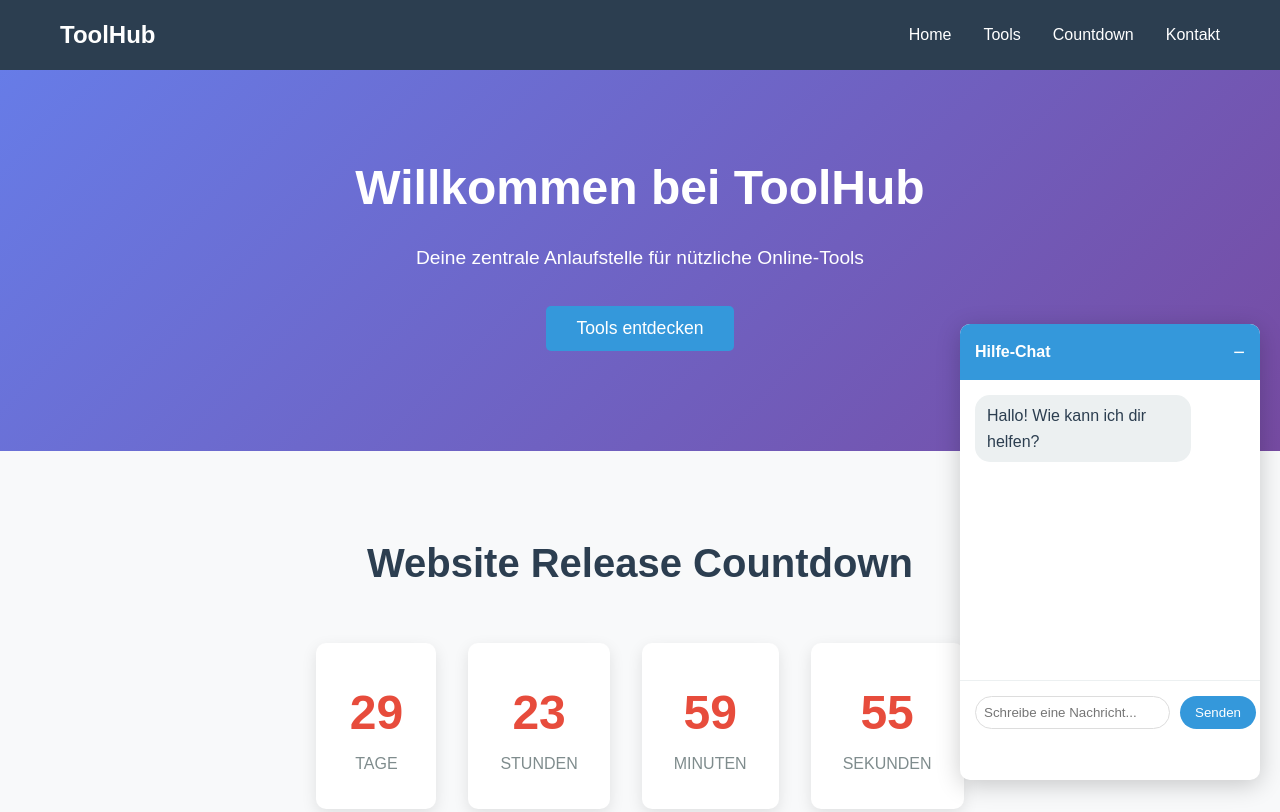
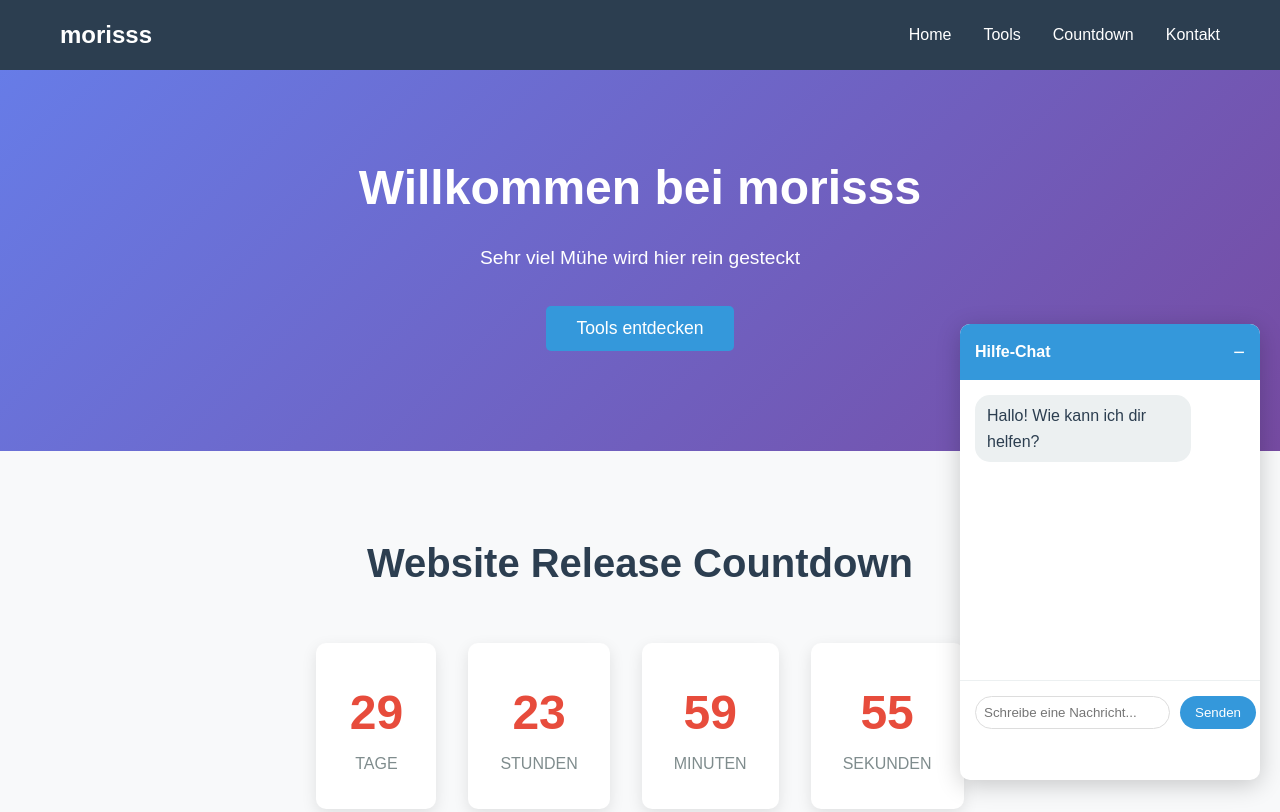
Before and after one commit to m0risss/beste_klasse7-3, a plain HTML site: page index.html in a window 1280 px wide. Shown: the top 812 px of the page. Drawn offline with Linux system fonts and the light colour scheme.

Commit message:
Update index.html

```diff
--- a/index.html
+++ b/index.html
@@ -3,7 +3,7 @@
 <head>
     <meta charset="UTF-8">
     <meta name="viewport" content="width=device-width, initial-scale=1.0">
-    <title>Meine Tool-Website</title>
+    <title>hier entsteht was großes...</title>
     <link rel="stylesheet" href="styles.css">
     <link href="https://cdnjs.cloudflare.com/ajax/libs/font-awesome/6.0.0/css/all.min.css" rel="stylesheet">
 </head>
@@ -12,7 +12,7 @@
     <header>
         <nav>
             <div class="logo">
-                <h2>ToolHub</h2>
+                <h2>morisss</h2>
             </div>
             <ul class="nav-links">
                 <li><a href="#home">Home</a></li>
@@ -26,8 +26,8 @@
     <!-- Hero Section -->
     <section id="home" class="hero">
         <div class="hero-content">
-            <h1>Willkommen bei ToolHub</h1>
-            <p>Deine zentrale Anlaufstelle für nützliche Online-Tools</p>
+            <h1>Willkommen bei morisss</h1>
+            <p>Sehr viel Mühe wird hier  rein gesteckt</p>
             <button class="cta-button" onclick="scrollToSection('tools')">Tools entdecken</button>
         </div>
     </section>
```
